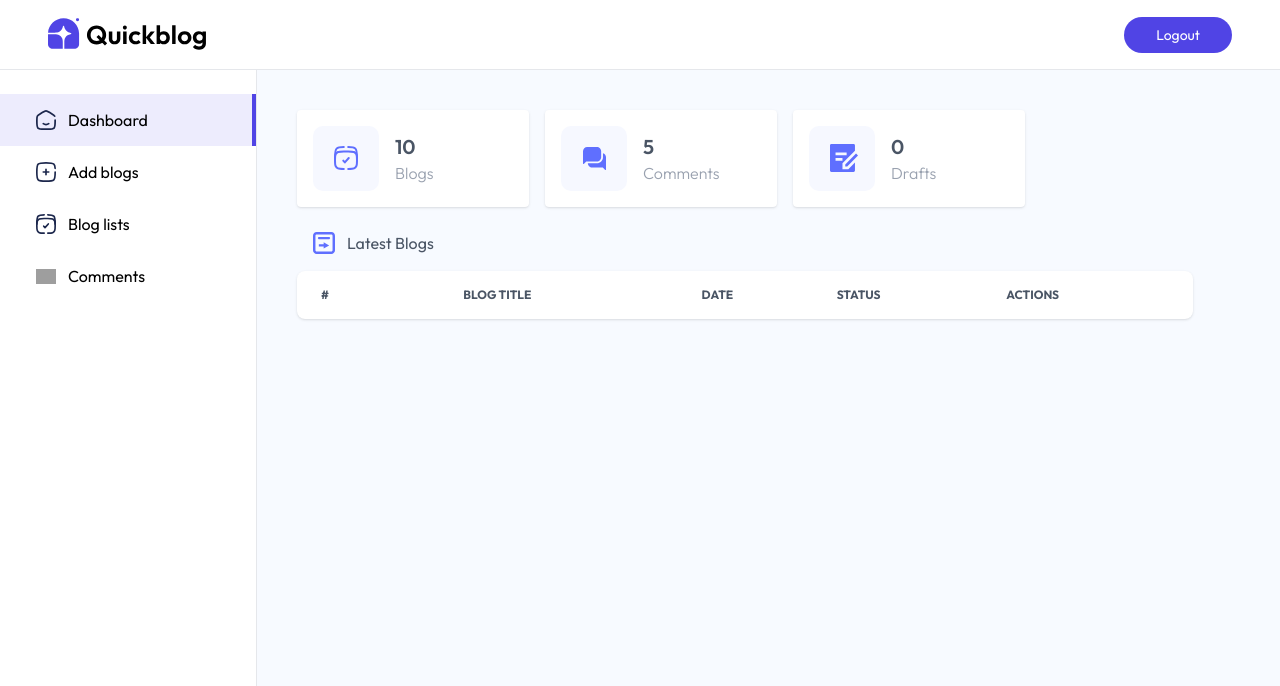
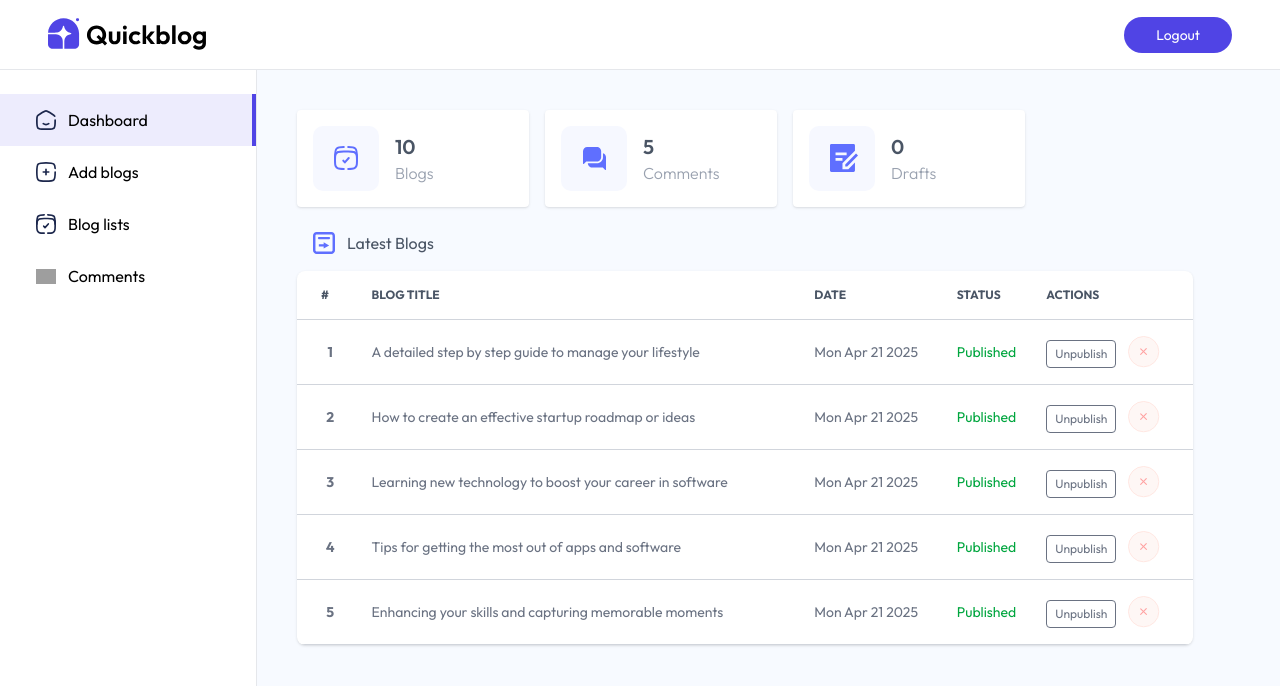
Before and after one commit to Abhishek-raj093/quickblog, a React (Vite) app in the folder client/: page /admin in a window 1280 px wide. Shown: the top 686 px of the page. Built offline with nearby package versions, Linux system fonts and the light colour scheme; grey boxes are pictures that could not be loaded.

Commit message:
Created the BlogTableItem

```diff
--- /dev/null
+++ b/client/src/components/admin/BlogTableItem.jsx
@@ -0,0 +1,25 @@
+import React from 'react'
+import { assets } from '../../assets/assets';
+
+const BlogTableItem = ({blog, fetchBlogs, index}) => {
+
+    const {title, createdAt} = blog;
+    const BlogDate = new Date(createdAt)
+
+  return (
+    <tr className='border-y border-gray-300'>
+      <th className='px-2 py-4'>{ index }</th>
+      <td className='px-2 py-4'>{title}</td>
+      <td className='px-2 py-4 max-sm:hidden'>{BlogDate.toDateString()}</td>
+      <td className='px-2 py-4 max-sm:hidden'>
+        <p className={`${blog.isPublished ? "text-green-600" : "texxt-orange-700"}`}>{blog.isPublished ? 'Published' : 'Unpublished'}</p>
+      </td>
+      <td className='px-2 py-4 flex text-xs gap-3'>
+        <button className='border px-2 py-0.5 mt-1 rounded cursor-pointer'>{blog.isPublished ? 'Unpublish' : 'Publish'}</button>
+        <img src={assets.cross_icon} className='w-8 hover:scale-110 transition-all cursor-pointer' alt="" />
+      </td>
+    </tr>
+  )
+}
+
+export default BlogTableItem
--- a/client/src/pages/admin/Dashboard.jsx
+++ b/client/src/pages/admin/Dashboard.jsx
@@ -1,5 +1,6 @@
 import React, { useEffect, useState } from 'react'
 import { assets, dashboard_data } from '../../assets/assets'
+import BlogTableItem from '../../components/admin/BlogTableItem'
 
 const Dashboard = () => {
 
@@ -66,7 +67,9 @@ const Dashboard = () => {
                         </tr>
                     </thead>
                     <tbody>
-
+                        {dashboardData.recentBlogs.map((blog, index)=>{
+                            return <BlogTableItem key={blog._id} blog={blog} fetchBlogs={fetchDashboard} index={index + 1} />
+                        })}
                     </tbody>
                 </table>
             </div>
```
